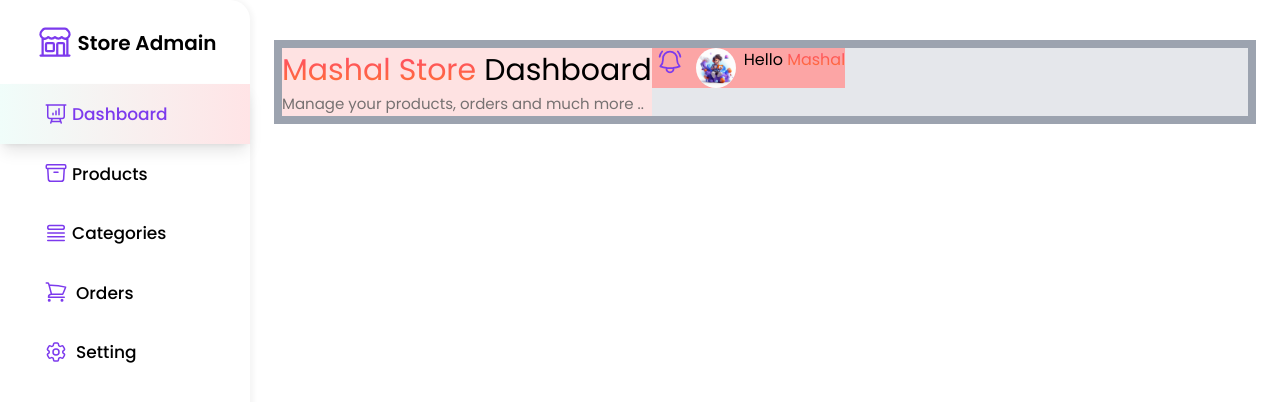
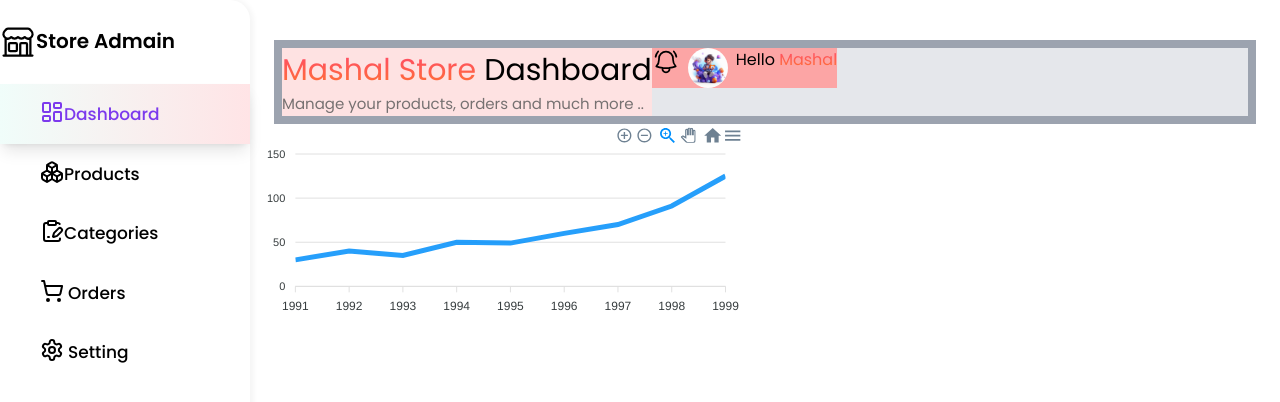
Before and after one commit to MashalWeb/next_app, a Next.js app: page /Dashboard in a window 1280 px wide. Shown: the top 402 px of the page. Built offline with nearby package versions, Linux system fonts and the light colour scheme.

Commit message:
adding some carts and customizing

```diff
--- a/src/app/Dashboard/page.tsx
+++ b/src/app/Dashboard/page.tsx
@@ -9,6 +9,7 @@ import toast from "react-hot-toast";
 import AdmainCards from "@/components/AdmainCards";
 import { useRouter } from "next/navigation";
 import image from "@/components/profileimg.jpg";
+import { Charts } from "@/components/Carts";
 function Dashboard() {
    // const router = useRouter();
    // const [admains, setAdmain] = useState([]);
@@ -189,6 +190,9 @@ function Dashboard() {
                )}
             </div>
          </div> */}
+         <div className="flex w-full flex-row">
+            <Charts name="line" />
+         </div>
       </>
    );
 }
--- a/src/app/Products/add/page.tsx
+++ b/src/app/Products/add/page.tsx
@@ -8,7 +8,7 @@ import { Upload } from "lucide-react";
 import toast from "react-hot-toast";
 import { useRouter } from "next/navigation";
 
-function AddProducts(edit = false) {
+function AddProducts() {
    const router = useRouter();
    const [categories, setCategories] = useState([]);
    const [properties, setProperties]: any = useState([]);
--- a/src/app/globals.css
+++ b/src/app/globals.css
@@ -1,7 +1,6 @@
 @tailwind base;
 @tailwind components;
 @tailwind utilities;
-
 * {
    margin: 0;
    padding: 0;
@@ -9,11 +8,13 @@
    box-sizing: border-box;
 }
 
-svg {
-   display: inline-block;
-   @apply text-violet-600 mx-1 hover:text-rose-300 transition-all;
+.grd-ico {
+   background: -webkit-linear-gradient(rgb(255, 70, 111), rgb(255, 118, 44));
+   /* -webkit-background-clip: text;
+   -webkit-text-fill-color: transparent; */
+   -webkit-text-fill-color: transparent;
+   -webkit-background-clip: text;
 }
-
 h1 {
    font-weight: 400;
    font-size: 27px;
@@ -31,18 +32,9 @@ h1 {
 .s-sh {
    box-shadow: 0 2px 5px 4px rgba(0, 0, 0, 0.041);
 }
-a {
-   margin: 0;
-   padding: 0;
-   display: flex;
-   align-items: center;
-   justify-content: center;
-}
-
 body {
    width: 100%;
-   height: auto;
-   height: auto;
+   height: 100%;
 }
 
 @layer base {
--- /dev/null
+++ b/src/components/Carts.tsx
@@ -0,0 +1,35 @@
+"use client";
+
+import dynamic from "next/dynamic";
+const ApexChart = dynamic(() => import("react-apexcharts"), { ssr: false });
+
+export function Charts({ name = "bar" }: any) {
+   const option = {
+      chart: {
+         id: "apexchart-example",
+      },
+      xaxis: {
+         categories: [1991, 1992, 1993, 1994, 1995, 1996, 1997, 1998, 1999],
+      },
+   };
+
+   const series = [
+      {
+         name: "series-1",
+         data: [30, 40, 35, 50, 49, 60, 70, 91, 125],
+      },
+   ];
+
+   return (
+      <>
+         <ApexChart
+            type={name}
+            options={option}
+            series={series}
+            height={200}
+            width={500}
+         />
+      </>
+   );
+}
+export default Charts;
--- a/src/components/header/Header.tsx
+++ b/src/components/header/Header.tsx
@@ -1,10 +1,17 @@
 "use client";
+import {
+   Boxes,
+   LucideClipboardSignature,
+   LucideLayoutDashboard,
+   Settings,
+   ShoppingCart,
+} from "lucide-react";
 import Link from "next/link";
 import { usePathname } from "next/navigation";
 
 function Header() {
    const activeLink = `bg-gradient-to-r text-violet-600 shadow-lg from-teal-50 to-rose-100 transition-all`;
-   const activeIcon = `text-rose-400`;
+
    const pathname = usePathname();
 
    return (
@@ -35,121 +42,62 @@ function Header() {
             <Link
                href={"/Dashboard"}
                className={`w-full flex  align-middle pl-10 justify-start  py-4 transition-all hover:shadow-lg ${
-                  pathname === "/Dashboard" ? activeLink : ""
+                  pathname.startsWith("/Dashboard") ? activeLink : ""
                }`}
             >
-               <svg
-                  xmlns="http://www.w3.org/2000/svg"
-                  fill="none"
-                  viewBox="0 0 24 24"
-                  strokeWidth={1.5}
-                  stroke="currentColor"
-                  className="size-6"
-               >
-                  <path
-                     strokeLinecap="round"
-                     strokeLinejoin="round"
-                     d="M3.75 3v11.25A2.25 2.25 0 0 0 6 16.5h2.25M3.75 3h-1.5m1.5 0h16.5m0 0h1.5m-1.5 0v11.25A2.25 2.25 0 0 1 18 16.5h-2.25m-7.5 0h7.5m-7.5 0-1 3m8.5-3 1 3m0 0 .5 1.5m-.5-1.5h-9.5m0 0-.5 1.5M9 11.25v1.5M12 9v3.75m3-6v6"
-                  />
-               </svg>
+               <LucideLayoutDashboard
+                  className={
+                     pathname.includes("/Dashboard") ? "grd-ico" : "bg-red-200"
+                  }
+               />
 
                <h2 className="mt-[2px] text-[17px] font-medium">Dashboard</h2>
             </Link>
             <Link
                href={"/Products"}
                className={`w-full flex  align-middle pl-10 justify-start transition-all hover:shadow-lg  py-4 ${
-                  pathname === "/Products" ? activeLink : ""
+                  pathname.startsWith("/Products") ? activeLink : ""
                } `}
             >
-               <svg
-                  xmlns="http://www.w3.org/2000/svg"
-                  fill="none"
-                  viewBox="0 0 24 24"
-                  strokeWidth={1.5}
-                  stroke="currentColor"
-                  className="size-6"
-               >
-                  <path
-                     strokeLinecap="round"
-                     strokeLinejoin="round"
-                     d="m20.25 7.5-.625 10.632a2.25 2.25 0 0 1-2.247 2.118H6.622a2.25 2.25 0 0 1-2.247-2.118L3.75 7.5M10 11.25h4M3.375 7.5h17.25c.621 0 1.125-.504 1.125-1.125v-1.5c0-.621-.504-1.125-1.125-1.125H3.375c-.621 0-1.125.504-1.125 1.125v1.5c0 .621.504 1.125 1.125 1.125Z"
-                  />
-               </svg>
+               <Boxes
+                  className={pathname.includes("/Products") ? "grd-ico" : ""}
+               />
 
                <h2 className="mt-[2px] text-[17px] font-medium">Products</h2>
             </Link>
             <Link
                href={"/Categories"}
                className={`w-full flex  align-middle pl-10 justify-start transition-all hover:shadow-lg py-4 ${
-                  pathname === "/Categories" ? activeLink : ""
+                  pathname.startsWith("/Categories") ? activeLink : ""
                } `}
             >
-               <svg
-                  xmlns="http://www.w3.org/2000/svg"
-                  fill="none"
-                  viewBox="0 0 24 24"
-                  strokeWidth={1.5}
-                  stroke="currentColor"
-                  className="size-6"
-               >
-                  <path
-                     strokeLinecap="round"
-                     strokeLinejoin="round"
-                     d="M3.75 12h16.5m-16.5 3.75h16.5M3.75 19.5h16.5M5.625 4.5h12.75a1.875 1.875 0 0 1 0 3.75H5.625a1.875 1.875 0 0 1 0-3.75Z"
-                  />
-               </svg>
+               <LucideClipboardSignature
+                  className={pathname.includes("/Categories") ? "grd-ico" : ""}
+               />
 
                <h2 className="mt-[2px] text-[17px] font-medium">Categories</h2>
             </Link>
             <Link
                href={"/Orders"}
                className={`w-full flex gap-1 align-middle pl-10 justify-start transition-all hover:shadow-lg py-4 ${
-                  pathname === "/Orders" ? activeLink : ""
+                  pathname.startsWith("/Orders") ? activeLink : ""
                } `}
             >
-               <svg
-                  xmlns="http://www.w3.org/2000/svg"
-                  fill="none"
-                  viewBox="0 0 24 24"
-                  strokeWidth={1.5}
-                  stroke="currentColor"
-                  className="size-6"
-               >
-                  <path
-                     strokeLinecap="round"
-                     strokeLinejoin="round"
-                     d="M2.25 3h1.386c.51 0 .955.343 1.087.835l.383 1.437M7.5 14.25a3 3 0 0 0-3 3h15.75m-12.75-3h11.218c1.121-2.3 2.1-4.684 2.924-7.138a60.114 60.114 0 0 0-16.536-1.84M7.5 14.25 5.106 5.272M6 20.25a.75.75 0 1 1-1.5 0 .75.75 0 0 1 1.5 0Zm12.75 0a.75.75 0 1 1-1.5 0 .75.75 0 0 1 1.5 0Z"
-                  />
-               </svg>
+               <ShoppingCart
+                  className={pathname.includes("/Orders") ? "grd-ico" : ""}
+               />
 
                <h2 className="mt-[2px] text-[17px] font-medium">Orders</h2>
             </Link>
             <Link
                href={"/Setting"}
                className={`w-full flex gap-1 align-middle pl-10 justify-start transition-all hover:shadow-lg py-4 ${
-                  pathname === "/Setting" ? activeLink : ""
+                  pathname.startsWith("/Setting") ? activeLink : ""
                }`}
             >
-               <svg
-                  xmlns="http://www.w3.org/2000/svg"
-                  fill="none"
-                  viewBox="0 0 24 24"
-                  strokeWidth={1.5}
-                  stroke="currentColor"
-                  className="size-6"
-               >
-                  <path
-                     strokeLinecap="round"
-                     strokeLinejoin="round"
-                     d="M9.594 3.94c.09-.542.56-.94 1.11-.94h2.593c.55 0 1.02.398 1.11.94l.213 1.281c.063.374.313.686.645.87.074.04.147.083.22.127.325.196.72.257 1.075.124l1.217-.456a1.125 1.125 0 0 1 1.37.49l1.296 2.247a1.125 1.125 0 0 1-.26 1.431l-1.003.827c-.293.241-.438.613-.43.992a7.723 7.723 0 0 1 0 .255c-.008.378.137.75.43.991l1.004.827c.424.35.534.955.26 1.43l-1.298 2.247a1.125 1.125 0 0 1-1.369.491l-1.217-.456c-.355-.133-.75-.072-1.076.124a6.47 6.47 0 0 1-.22.128c-.331.183-.581.495-.644.869l-.213 1.281c-.09.543-.56.94-1.11.94h-2.594c-.55 0-1.019-.398-1.11-.94l-.213-1.281c-.062-.374-.312-.686-.644-.87a6.52 6.52 0 0 1-.22-.127c-.325-.196-.72-.257-1.076-.124l-1.217.456a1.125 1.125 0 0 1-1.369-.49l-1.297-2.247a1.125 1.125 0 0 1 .26-1.431l1.004-.827c.292-.24.437-.613.43-.991a6.932 6.932 0 0 1 0-.255c.007-.38-.138-.751-.43-.992l-1.004-.827a1.125 1.125 0 0 1-.26-1.43l1.297-2.247a1.125 1.125 0 0 1 1.37-.491l1.216.456c.356.133.751.072 1.076-.124.072-.044.146-.086.22-.128.332-.183.582-.495.644-.869l.214-1.28Z"
-                  />
-                  <path
-                     strokeLinecap="round"
-                     strokeLinejoin="round"
-                     d="M15 12a3 3 0 1 1-6 0 3 3 0 0 1 6 0Z"
-                  />
-               </svg>
-
+               <Settings
+                  className={pathname.includes("/Setting") ? "grd-ico" : ""}
+               />
                <h2 className="mt-[2px] text-[17px] font-medium">Setting</h2>
             </Link>
          </div>
```
